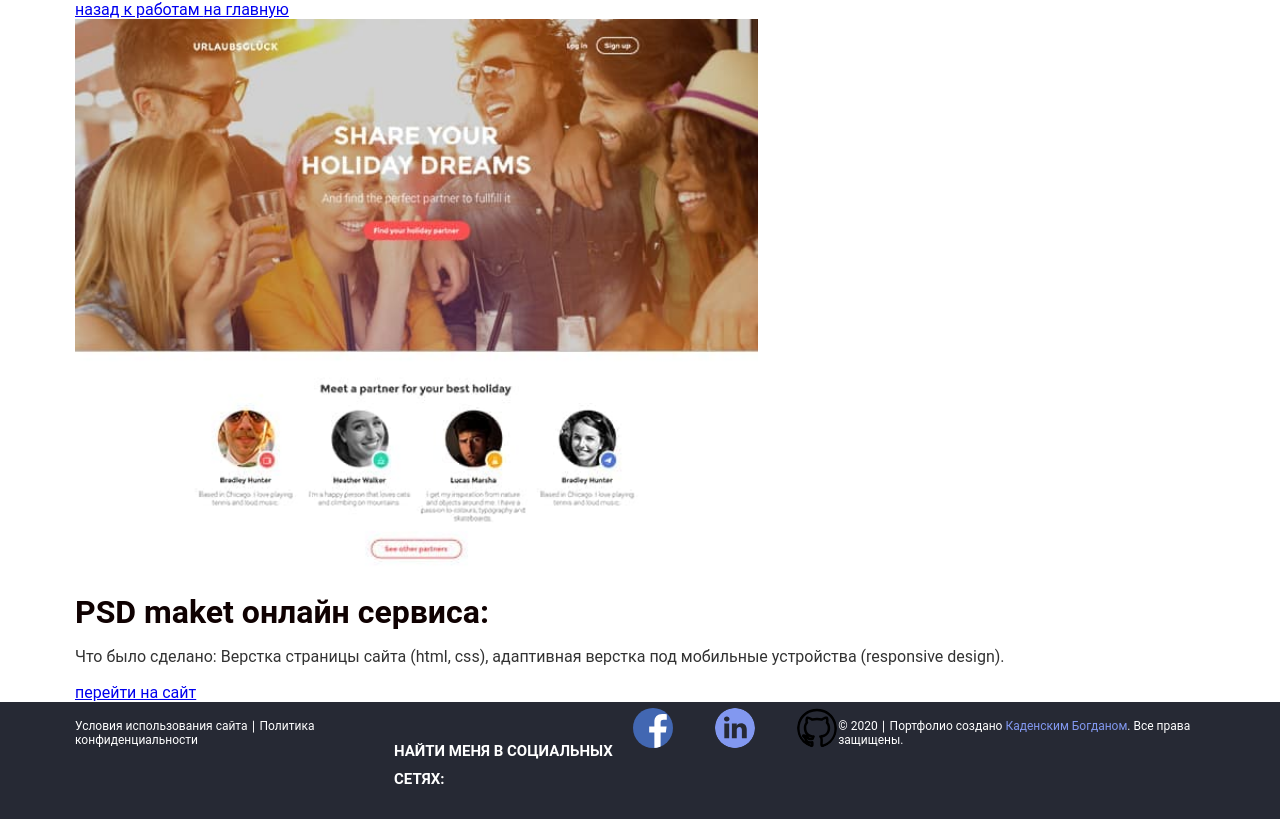
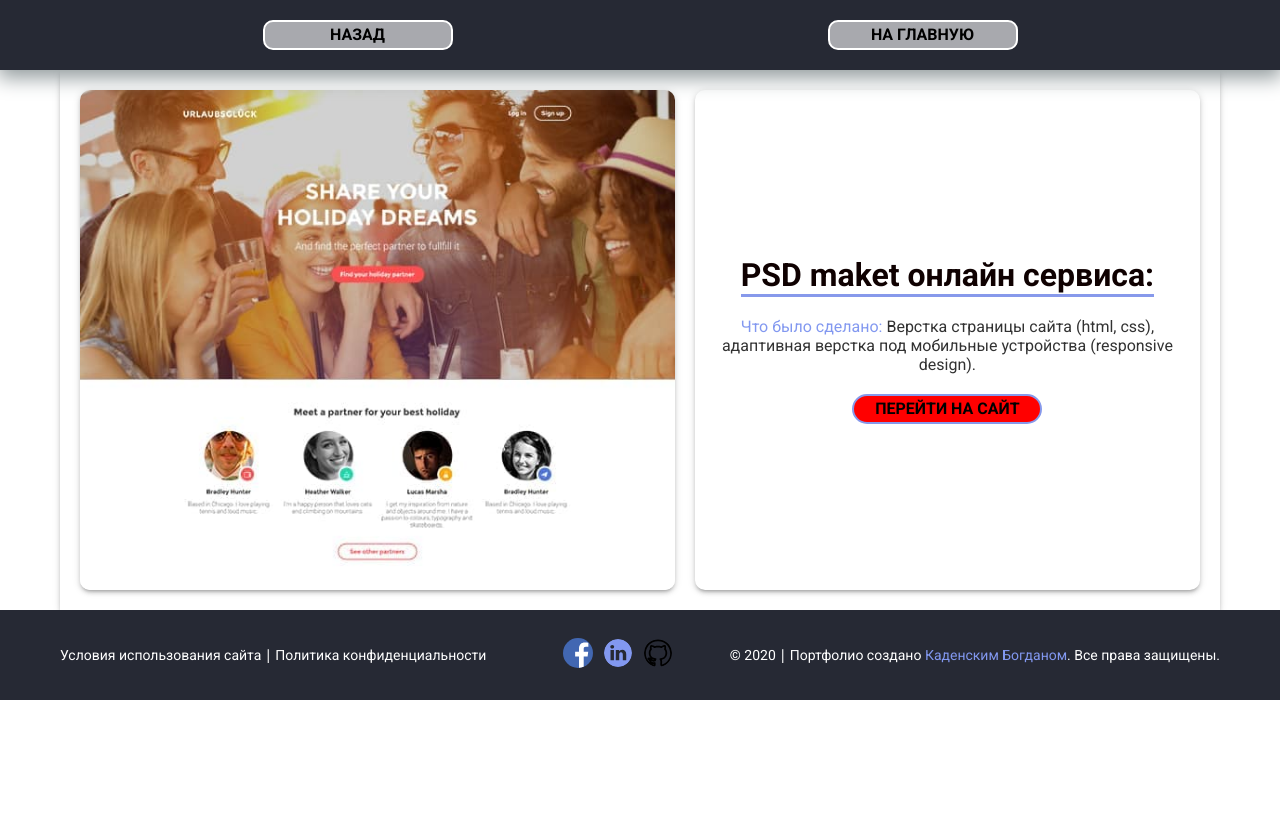
Before and after one commit to BohdanKadenskyi/Portfolio, a website: page src/dream.html in a window 1280 px wide. Drawn offline with nearby package versions, Linux system fonts and the light colour scheme; files that its build step writes are made by us from their sources.

Commit message:
add slider

```diff
--- a/gulp/paths.js
+++ b/gulp/paths.js
@@ -21,7 +21,7 @@ module.exports = {
     fonts: 'build/fonts',
   },
   inject: {
-    html: 'build/index.html',
+    html: 'build/*.html',
     css: 'build/css/**/*.css',
     js: 'build/js/**/*.js',
   },
--- a/src/dream.html
+++ b/src/dream.html
@@ -3,33 +3,31 @@
   <head>
     <meta charset="UTF-8" />
     <meta name="viewport" content="width=device-width, initial-scale=1.0" />
-    <link rel="stylesheet" href="./style.css" />
     <link rel="icon" href="./images/slider/hacker.svg" type="image/svg+xml" />
-    <meta
-      property="og:title"
-      content="Portfolio Kadenskiy Bohdan| Портфолио Каденский Богдан, html-верстальщика."
-    />
-    <meta
-      property="og:description"
-      content="Верстальщик Kadenskiy Bohdan, основная деятельность - верстка (psd to html) и наполнение сайта."
+    <link
+      href="https://fonts.googleapis.com/css?family=Montserrat:400,400i,700,700i,900|Roboto:400,400i,700&display=swap&subset=cyrillic,cyrillic-ext"
+      rel="stylesheet"
     />
 
     <title>Holiday Dreams</title>
+    <!-- Сюда будет всталена ссылка на файл стилей -->
+    <!-- inject:css -->
+    <!-- endinject -->
   </head>
   <body>
-    <header class="header">
+    <header class="mastheader">
       <div class="container container-pagination">
-        <nav class="pagination">
+        <nav class="pagination-slider">
+          <a
+            href="./mart.html"
+            class="pagination__button pagination__button--back"
+            aria-label="button to go to back page"
+            rel="noopener noreferrer"
+            >назад
+          </a>
           <a
             href="./index.html"
-            class="pagination__btn pagination__btn--back"
-            aria-label="button to go to back page"
-            rel="noopener noreferrer"
-            >назад к работам
-          </a>
-          <a
-            href="#"
-            class="pagination__btn pagination__btn--next"
+            class="pagination__button pagination__button--next"
             aria-label="button to go to next page"
             rel="noopener noreferrer"
             >на главную</a
@@ -39,9 +37,9 @@
     </header>
 
     <main class="main">
-      <section class="section">
+      <section class="section-slider">
         <div class="container container-slider">
-          <div class="slider">
+          <div class="holder">
             <img
               srcset="
                 ./images/slider/partners_mobil.jpg    500w,
@@ -49,22 +47,22 @@
                 ./images/slider/partners_desktop.jpg 1200w
               "
               src="./images/slider/partners_mobil.jpg"
-              class="slider__img"
+              class="holder__img"
               alt="picture online market mart"
             />
 
-            <div class="content">
-              <h1 class="content__title">
+            <div class="content-slider">
+              <h1 class="title__content">
                 PSD maket онлайн сервиса&#58;
               </h1>
-              <p class="content__text">
-                <span class="content__text--color">Что было сделано&#58;</span>
+              <p class="text__content">
+                <span class="text__content--color">Что было сделано&#58;</span>
                 Верстка страницы сайта &#40;html, css&#41;, адаптивная верстка
                 под мобильные устройства &#40;responsive design&#41;.
               </p>
               <a
                 href="https://bohdankadenskyi.github.io/Dreams/"
-                class="pagination__btn pagination__btn--link"
+                class="pagination__button pagination__button--link"
                 target="_blank"
                 aria-label="button to go to page"
                 rel="noopener noreferrer"
@@ -75,54 +73,54 @@
         </div>
       </section>
     </main>
-    <footer class="footer">
-      <section class="section-copirhit">
-        <div class="container container-copirhit">
-          <p class="terms-polic__copirhit">
+    <footer class="footer-slider">
+      <section class="copirhit-section">
+        <div class="container-slider copirhit-container">
+          <p class="polic-terms__copirhit">
             Условия использования сайта
-            <span class="terms-polic__symbol">&#8739;</span> Политика
+            <span class="polic-terms__symbol">&#8739;</span> Политика
             конфиденциальности
           </p>
 
-          <h2 class="social__title">Найти меня в социальных сетях&#58;</h2>
-          <ul class="social__list list">
-            <li class="social__item">
+          <h2 class="title__social">Найти меня в социальных сетях&#58;</h2>
+          <ul class="list__social">
+            <li class="item__social">
               <a
-                class="social__link social__link--facebook"
+                class="link__social link__social--facebook"
                 rel="noopener noreferrer"
                 href="https://www.facebook.com/profile.php?id=100010970533659"
                 target="_blank"
                 title="Facebook"
                 aria-label="link to facebook page"
-                ><svg class="icon icon-social facebook">
-                  <use href="./images/icon-sprite.svg#facebook"></use>
+                ><svg class="icon-slider social-icon facebook-slider">
+                  <use href="./image/social-sprite.svg#facebook"></use>
                 </svg>
               </a>
             </li>
-            <li class="social__item">
+            <li class="item__social">
               <a
-                class="social__link social__link--likendIn"
+                class="link__social link__social--likendIn"
                 rel="noopener noreferrer"
                 href="#"
                 target="_blank"
                 title="LikendIn"
                 aria-label="link to LikendIn page"
-                ><svg class="icon icon-social linkedin">
-                  <use href="./images/icon-sprite.svg#linkedin"></use>
+                ><svg class="icon-slider social-icon linkedin-slider">
+                  <use href="./image/social-sprite.svg#linkedin"></use>
                 </svg>
               </a>
             </li>
-            <li class="social__item">
+            <li class="item__social">
               <a
-                class="social__link social__link--git"
+                class="link__social link__social--git"
                 rel="noopener noreferrer"
                 href="https://github.com/BohdanKadenskyi"
                 target="_blank"
                 title="Github"
                 aria-label="link to github page"
                 rel="noopener noreferrer"
-                ><svg class="icon icon-social github">
-                  <use href="./images/icon-sprite.svg#github"></use>
+                ><svg class="icon-slider social-icon github-slider">
+                  <use href="./image/social-sprite.svg#github"></use>
                 </svg>
               </a>
             </li>
@@ -130,9 +128,9 @@
 
           <p class="text__copyright">
             &copy; 2020
-            <span class="copyright__symbol">&#8739;</span> Портфолио cоздано
+            <span class="symbol__copyright">&#8739;</span> Портфолио cоздано
             <a
-              class="copyright__link"
+              class="link__copyright"
               href="#"
               target="_blank"
               rel="noopener noreferrer"
--- /dev/null
+++ b/src/sass/Components/style.scss
@@ -0,0 +1,262 @@
+html  {
+  box-sizing: border-box;
+}
+
+* {
+  box-sizing: inherit;
+}
+
+:root {
+  --color-primary-white: #ffffff;
+  --color-secondary-skyblue: #8298f0;
+  --color-black: #000000;
+  --color-primary-font: #0f0101;
+  --color-text: #323232;
+  --color-accent: #adff2f;
+  --color-rgda-text: rgba(9, 175, 223, 0.5);
+  --font-primary-stack: 'Montserrat', sans-serif;
+  --font-secondary-stack: 'Roboto', sans-serif;
+  --animation-time: 250ms;
+  --timing-fn: cubic-bezier(0.4, 0, 0.2, 1);
+  --outline: 1px solid orange;
+}
+
+body {
+  margin: 0;
+  padding: 0;
+}
+
+h1,
+h2,
+h3,
+p {
+  margin: 0;
+  padding: 0;
+}
+
+.container-slider {
+  max-width: 1200px;
+  padding-left: 20px;
+  padding-right: 20px;
+  margin-left: auto;
+  margin-right: auto;
+}
+
+img {
+  display: block;
+  max-width: 100%;
+  height: auto;
+}
+
+.mastheader {
+  background-color: rgb(38, 41, 52);
+}
+
+.pagination-slider {
+  display: flex;
+  align-items: center;
+}
+
+.pagination__button {
+  display: inline-flex;
+  align-items: center;
+  justify-content: center;
+  text-decoration: none;
+  text-transform: uppercase;
+  height: 30px;
+  min-width: 190px;
+  padding-bottom: 6px;
+  padding-top: 6px;
+  padding-left: 10px;
+  padding-right: 10px;
+  margin-left: auto;
+  margin-right: auto;
+  font-size: inherit;
+  font-weight: 600;
+  line-height: 1.9;
+  color: black;
+  background-color: rgba(255, 255, 255, 0.6);
+  border: 2px solid white;
+  border-radius: 10px;
+}
+
+.pagination__button:hover,
+.pagination__button:focus {
+  animation-name: scale;
+  animation-duration: 250ms;
+  animation-timing-function: linear;
+  animation-fill-mode: forwards;
+}
+
+.holder {
+  box-shadow: rgba(0, 0, 0, 0.2) 0px 3px 3px -2px,
+    rgba(0, 0, 0, 0.14) 0px 3px 4px 0px, rgba(0, 0, 0, 0.12) 0px 1px 8px 0px;
+  background-color: white;
+}
+
+.holder__img {
+  box-shadow: rgba(0, 0, 0, 0.2) 0px 3px 3px -2px,
+    rgba(0, 0, 0, 0.14) 0px 3px 4px 0px, rgba(0, 0, 0, 0.12) 0px 1px 8px 0px;
+  border-radius: 10px;
+}
+
+.content-slider {
+  display: flex;
+  flex-direction: column;
+  justify-content: center;
+  text-align: center;
+  min-height: 200px;
+  width: auto;
+  box-shadow: rgba(0, 0, 0, 0.2) 0px 3px 3px -2px,
+    rgba(0, 0, 0, 0.14) 0px 3px 4px 0px, rgba(0, 0, 0, 0.12) 0px 1px 8px 0px;
+  border-radius: 10px;
+  padding-right: 5px;
+  padding-left: 5px;
+}
+
+.title__content {
+  display: flex;
+  flex-direction: column;
+  align-items: center;
+  margin-bottom: 20px;
+  margin-left: auto;
+  margin-right: auto;
+}
+
+.title__content::after {
+  flex-direction: column;
+  content: '';
+  width: 100%;
+  height: 3px;
+  background-color: rgb(135, 153, 235);
+}
+
+.text__content {
+  margin-bottom: 20px;
+}
+
+.text__content--color {
+  color: var(--color-secondary-skyblue);
+}
+
+.pagination__button--link {
+  background-color: #ff0000;
+  margin-left: auto;
+  margin-right: auto;
+  border: 2px solid rgb(135, 153, 235);
+  border-radius: 30px;
+}
+
+.pagination__button--link:hover,
+.pagination__button--link:focus {
+  animation-name: link;
+  animation-duration: 250ms;
+  animation-timing-function: linear;
+  animation-fill-mode: forwards;
+}
+
+.title__social {
+  position: absolute;
+  width: 1px;
+  height: 1px;
+  margin: -1px;
+  border: 0;
+  padding: 0;
+  clip: rect(0 0 0 0);
+  overflow: hidden;
+}
+
+.list__social {
+  display: flex;
+  margin: 0;
+  padding: 0;
+  list-style: none;
+}
+
+.link__social {
+  display: inline-flex;
+  text-decoration: none;
+  border-radius: 50%;
+  transform: scale(1);
+  transition-property: transform;
+  transition-duration: var(--animation-time);
+  transition-timing-function: var(--timing-fn);
+}
+
+.link__social:hover,
+.link__social:focus {
+  transform: scale(1.2);
+}
+
+.link__social:hover .linkedin-slider,
+.link__social:focus .linkedin-slider {
+  fill: var(--color-primary-white);
+  border: 1px solid var(--color-secondary-skyblue);
+}
+
+.link__social:active .social-icon {
+  fill: var(--color-accent);
+  transform: scale(1.2);
+}
+
+.icon-slider {
+  content: '';
+  display: inline-block;
+  width: 30px;
+  height: 30px;
+  background-repeat: no-repeat;
+  background-size: contain;
+  fill: var(--color-secondary-skyblue);
+}
+
+.linkedin-slider {
+  border: 1px solid;
+  border-color: transparent;
+  fill: var(--color-secondary-skyblue);
+}
+
+.social-icon {
+  height: 30px;
+  width: 30px;
+  border-radius: 50%;
+}
+
+.github-slider {
+  border: 1px solid;
+  border-color: transparent;
+  fill: var(--color-black);
+}
+
+.link__social:hover .github-slider,
+.link__social:focus .github-slider {
+  fill: var(--color-primary-white);
+  border: 1px solid var(--color-black);
+}
+
+.copirhit-section {
+  display: flex;
+  align-items: center;
+  background-color: rgb(38, 41, 52);
+  min-height: 90px;
+}
+
+.copirhit-container {
+  display: flex;
+  flex-basis: 100%;
+  justify-content: space-between;
+  align-items: center;
+  color: var(--color-primary-white);
+  font-size: 14px;
+  padding-top: 5px;
+  padding-bottom: 5px;
+}
+
+.polic-terms__copirhit {
+  margin-right: 20px;
+}
+
+.link__copyright {
+  display: inline-block;
+  text-decoration: none;
+  color: var(--color-secondary-skyblue);
+}
--- a/src/sass/var.scss
+++ b/src/sass/var.scss
@@ -12,3 +12,8 @@
   --timing-fn: cubic-bezier(0.4, 0, 0.2, 1);
   --outline: 1px solid orange;
 }
+
+// // SLIDER
+// :root {
+//   $color-primary-white: #8298f0;
+// }
```
Also changed, not shown: src/html/portfolio.html (+0 -3 lines), src/index.html (+12 -0 lines), src/mart.html (+47 -59 lines), src/sass/main.scss (+7 -0 lines), src/sass/media-slider/desktop.scss (added, +49 -0 lines), src/sass/media-slider/mobil.scss (added, +20 -0 lines), src/sass/media-slider/tablet.scss (added, +31 -0 lines), src/sass/utils/animation_slider.scss (added, +26 -0 lines).
